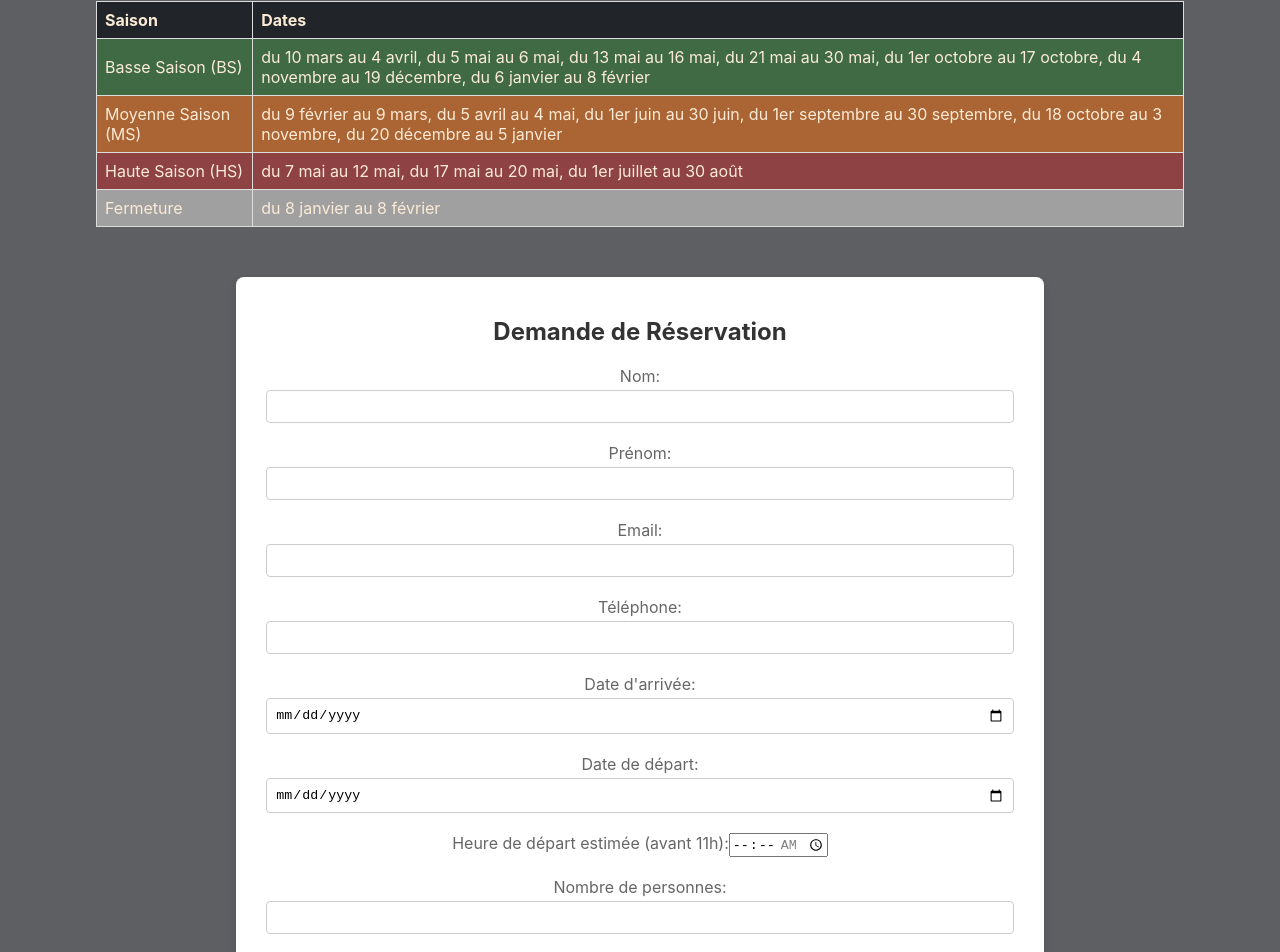
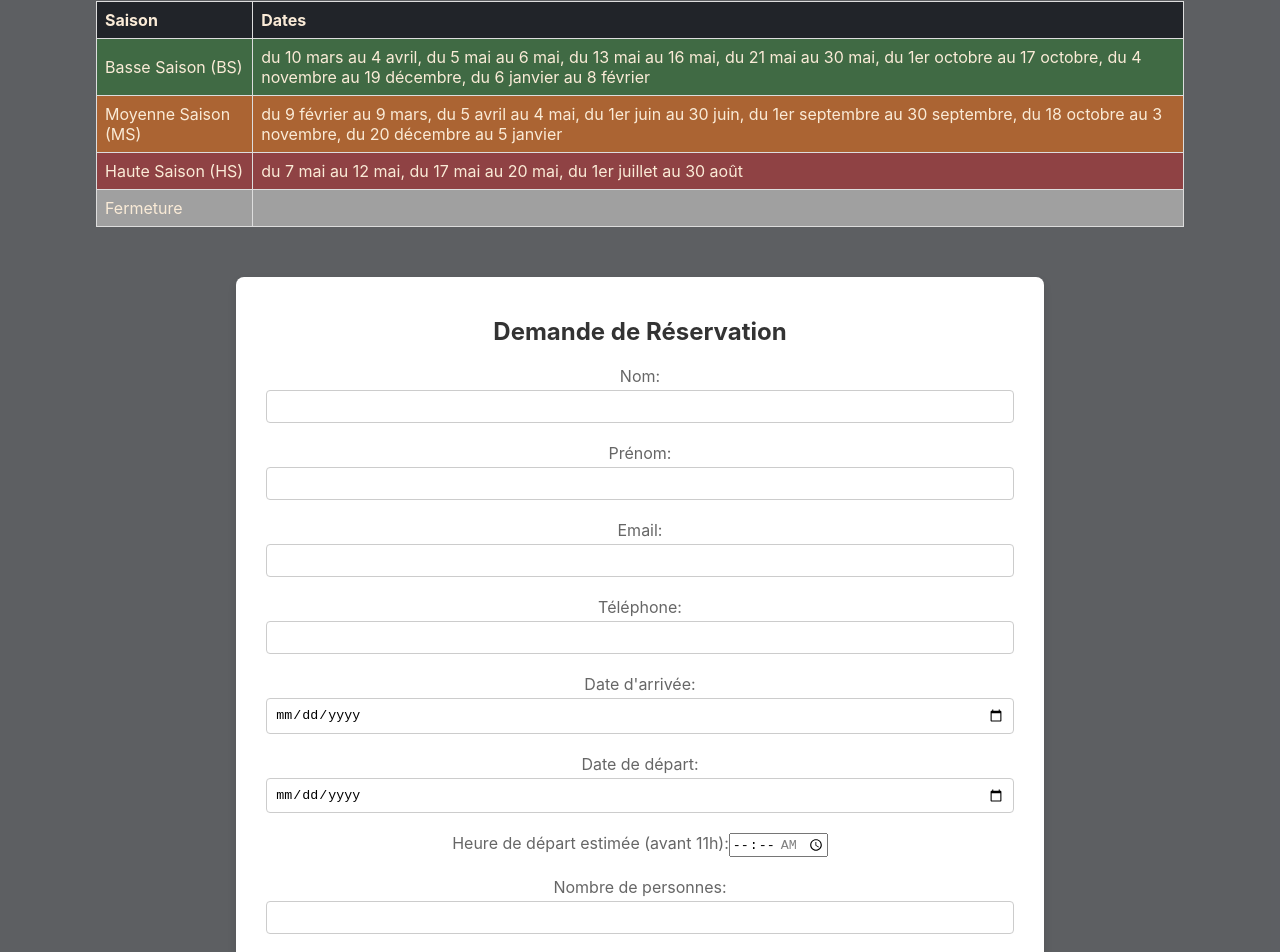
Before and after one commit to MaximeCerjak/lecapdambre, a React (Create React App) app: page / in a window 1280 px wide. Shown: the part 2140-3092 px from the top of the page. Built offline with nearby package versions, Linux system fonts and the light colour scheme.

Commit message:
del close date

```diff
--- a/src/data/const.js
+++ b/src/data/const.js
@@ -3,7 +3,7 @@ export const animal = 9;
 export const dej = 9.5;
 export const taxe = 0.99;
 
-export const closeDate = ["08/01-08/02"]
+export const closeDate = []
 export const BS = ["10/03-04/04", "05/05-06/05", "13/05-16/05", "21/05-30/05", "01/10-17/10", "04/11-19/12", "06/01-08/02"];
 export const MS = ["09/02-09/03", "05/04-04/05", "01/06-30/06", "01/09-30/09","18/10-03/11", "20/12-05/01"];
 export const HS = ["07/05-12/05", "17/05-20/05", "01/07-30/08"];
```
